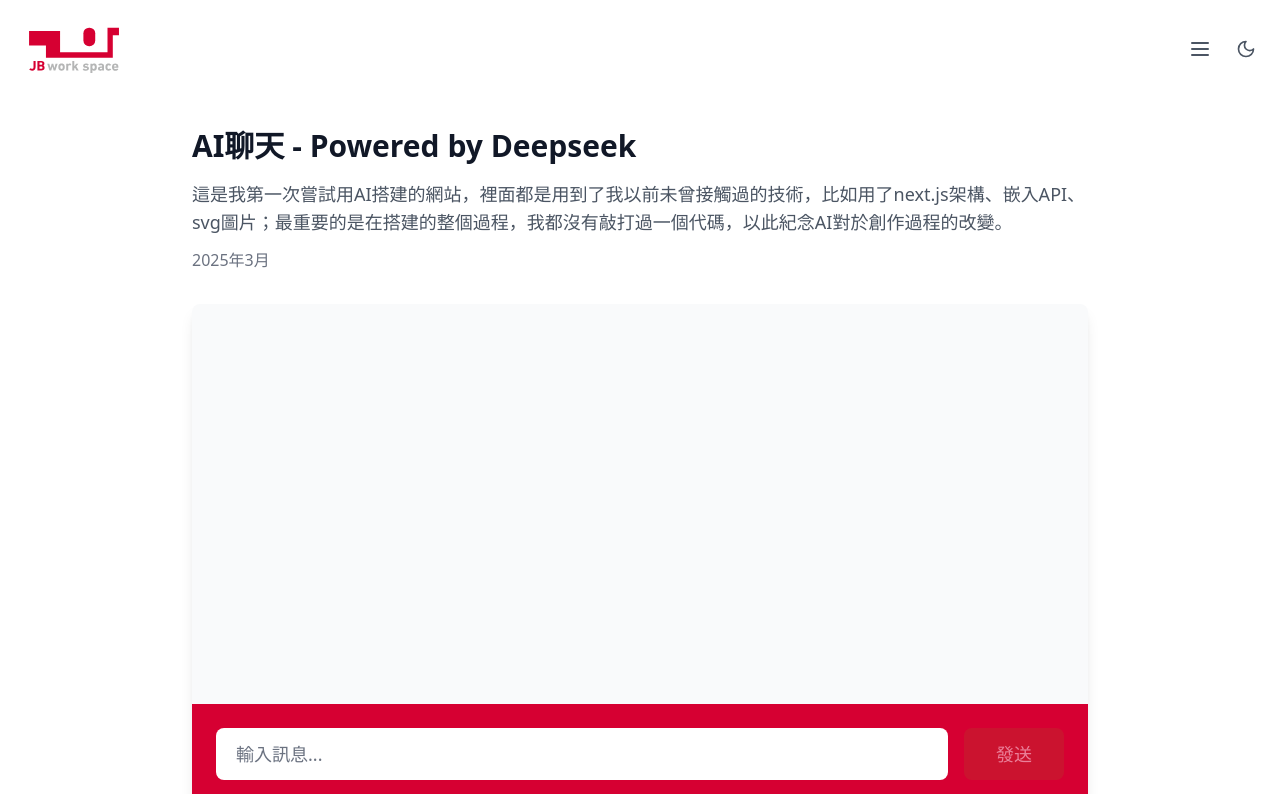
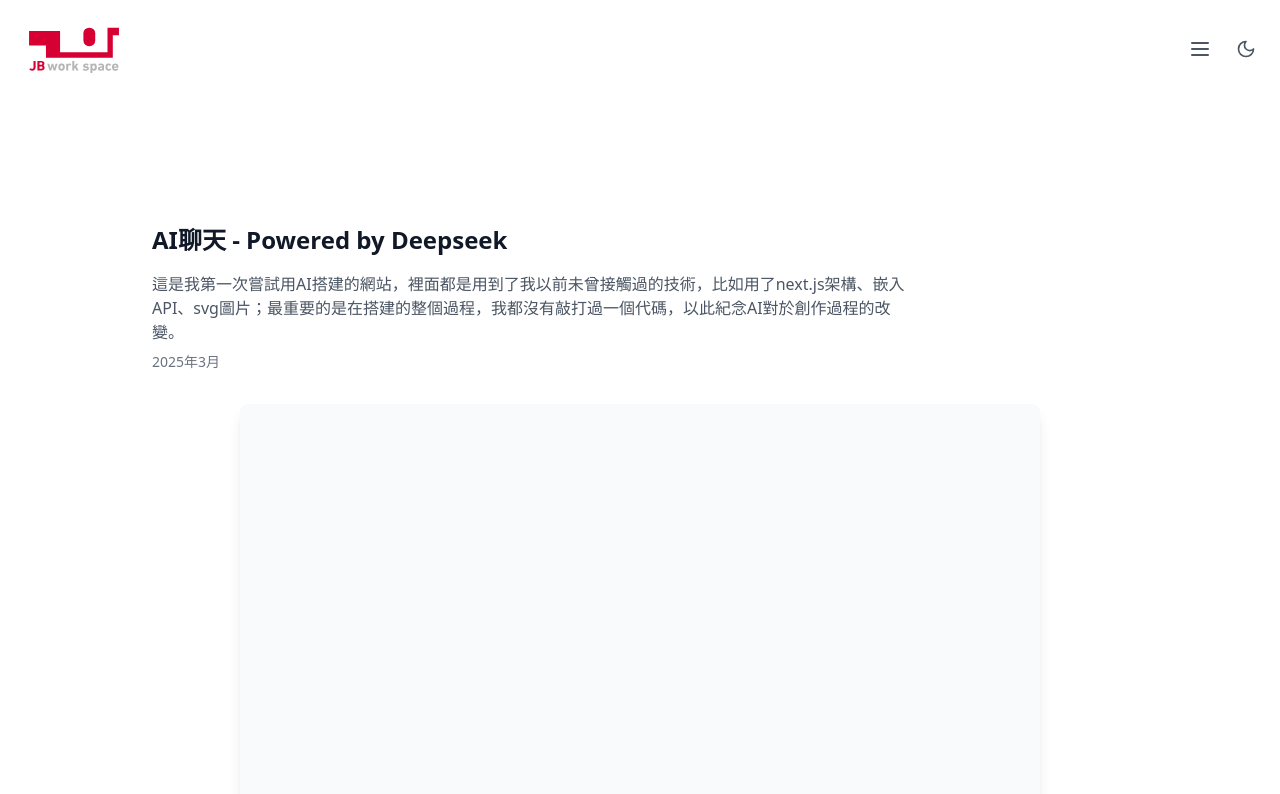
Before and after one commit to elementdeng/aichat, a Next.js app: page / in a window 1280 px wide. Shown: the top 794 px of the page. Built offline with nearby package versions, Linux system fonts and the light colour scheme.

Commit message:
Initial commit

```diff
--- a/app/api/chat/route.ts
+++ b/app/api/chat/route.ts
@@ -40,7 +40,8 @@
       max_tokens: 2000,
       stream: false,
       presence_penalty: 0.6,
-      frequency_penalty: 0.5
+      frequency_penalty: 0.5,
+      timeout: 60000  // 设置60秒超时
     })
 
     console.log('Received response from Deepseek API:', response)
--- a/app/components/ChatInterface.tsx
+++ b/app/components/ChatInterface.tsx
@@ -91,22 +91,26 @@
   }
 
   return (
-    <div className="flex flex-col min-h-[calc(100vh-4rem)]">
-      {/* 介绍文字部分 */}
-      <div className="w-full mb-8">
-        <h1 className="text-2xl sm:text-3xl font-bold mb-4 text-gray-900 dark:text-white">
+    <div className="flex flex-col h-[calc(100vh-80px)]">
+      {/* 介绍文字部分 - 添加标题 */}
+      <div className="container mx-auto px-4 sm:px-6 py-4 sm:py-8">
+        <h1 className="text-xl sm:text-2xl font-bold mb-4 text-gray-900 dark:text-white">
           AI聊天 - Powered by Deepseek
         </h1>
-        <p className="text-gray-600 dark:text-gray-300 leading-relaxed text-base sm:text-lg">
+        <p className="text-gray-600 dark:text-gray-300 leading-relaxed max-w-3xl text-sm sm:text-base">
           這是我第一次嘗試用AI搭建的網站，裡面都是用到了我以前未曾接觸過的技術，比如用了next.js架構、嵌入API、svg圖片；最重要的是在搭建的整個過程，我都沒有敲打過一個代碼，以此紀念AI對於創作過程的改變。
-          <span className="block mt-3 text-sm sm:text-base text-gray-500 dark:text-gray-400">2025年3月</span>
+          <span className="block mt-2 text-xs sm:text-sm text-gray-500 dark:text-gray-400">2025年3月</span>
         </p>
       </div>
 
-      {/* 对话框部分 */}
-      <div className="w-full flex flex-col bg-gray-50 dark:bg-gray-900 rounded-lg shadow-lg mb-6">
-        {/* 消息列表 */}
-        <div className="flex-1 min-h-[400px] max-h-[600px] overflow-y-auto p-4 sm:p-6 space-y-4">
+      {/* 对话框部分 - 修改高度计算和滚动行为 */}
+      <div className="mx-auto w-full sm:w-[600px] lg:w-[800px]
+                      flex flex-col bg-gray-50 dark:bg-gray-900 rounded-lg shadow-lg
+                      mb-6 max-w-full px-2 sm:px-0 h-[calc(100vh-300px)] min-h-[400px] max-h-[700px]">
+        {/* 消息列表 - 修改滚动行为 */}
+        <div className="flex-1 overflow-y-auto p-2 sm:p-4 space-y-4 scrollbar-thin
+                        scrollbar-thumb-gray-300 dark:scrollbar-thumb-gray-600
+                        scrollbar-track-transparent">
           {messages.map((message, index) => (
             <div
               key={index}
@@ -115,19 +119,19 @@
               } items-end space-x-2`}
             >
               {message.role === 'assistant' && (
-                <span className="text-sm sm:text-base text-gray-500 dark:text-gray-400 mb-1 mr-2">
+                <span className="text-xs sm:text-sm text-gray-500 dark:text-gray-400 mb-1 mr-2">
                   AI
                 </span>
               )}
               <div
-                className={`max-w-[85%] sm:max-w-[75%] rounded-lg px-4 py-2 sm:px-5 sm:py-3 ${
+                className={`max-w-[85%] sm:max-w-[80%] rounded-lg px-3 py-2 sm:px-4 sm:py-2 ${
                   message.role === 'user'
                     ? 'bg-[#D60032] text-white'
                     : 'bg-white dark:bg-gray-800 text-gray-700 dark:text-gray-200'
                 }`}
               >
                 {message.role === 'assistant' ? (
-                  <div className="prose dark:prose-invert max-w-none">
+                  <div className="prose dark:prose-invert max-w-none prose-sm">
                     <ReactMarkdown
                       components={{
                         code({node, inline, className, children, ...props}) {
@@ -144,9 +148,9 @@
                             </code>
                           )
                         },
-                        p: ({children}) => <p className="mb-2 last:mb-0 text-base sm:text-lg">{children}</p>,
-                        ul: ({children}) => <ul className="list-disc pl-4 mb-2 text-base sm:text-lg">{children}</ul>,
-                        ol: ({children}) => <ol className="list-decimal pl-4 mb-2 text-base sm:text-lg">{children}</ol>,
+                        p: ({children}) => <p className="mb-2 last:mb-0 text-sm sm:text-base">{children}</p>,
+                        ul: ({children}) => <ul className="list-disc pl-4 mb-2 text-sm sm:text-base">{children}</ul>,
+                        ol: ({children}) => <ol className="list-decimal pl-4 mb-2 text-sm sm:text-base">{children}</ol>,
                         li: ({children}) => <li className="mb-1">{children}</li>,
                         a: ({href, children}) => (
                           <a href={href} className="text-blue-500 hover:underline" target="_blank" rel="noopener noreferrer">
@@ -159,11 +163,11 @@
                     </ReactMarkdown>
                   </div>
                 ) : (
-                  <span className="text-base sm:text-lg">{message.content}</span>
+                  <span className="text-sm sm:text-base">{message.content}</span>
                 )}
               </div>
               {message.role === 'user' && (
-                <span className="text-sm sm:text-base text-gray-500 dark:text-gray-400 mb-1 ml-2">
+                <span className="text-xs sm:text-sm text-gray-500 dark:text-gray-400 mb-1 ml-2">
                   我
                 </span>
               )}
@@ -171,32 +175,33 @@
           ))}
           {isLoading && (
             <div className="flex justify-start items-end space-x-2">
-              <span className="text-sm sm:text-base text-gray-500 dark:text-gray-400 mb-1 mr-2">
+              <span className="text-xs sm:text-sm text-gray-500 dark:text-gray-400 mb-1 mr-2">
                 AI
               </span>
-              <div className="bg-white dark:bg-gray-800 rounded-lg px-4 py-2 sm:px-5 sm:py-3 text-base sm:text-lg text-gray-700 dark:text-gray-200">
+              <div className="bg-white dark:bg-gray-800 rounded-lg px-3 py-2 sm:px-4 sm:py-2 text-sm sm:text-base text-gray-700 dark:text-gray-200">
                 正在思考...
               </div>
             </div>
           )}
+          {/* 添加用于滚动的空div */}
           <div ref={messagesEndRef} />
         </div>
 
-        {/* 输入框部分 */}
-        <div className="p-4 sm:p-6 bg-[#D60032] dark:bg-[rgb(22,33,57)] rounded-b-lg">
-          <div className="flex space-x-3 sm:space-x-4">
+        {/* 输入框部分 - 更新深色主题背景色 */}
+        <div className="p-2 sm:p-4 bg-[#D60032] dark:bg-[rgb(22,33,57)]">
+          <div className="flex space-x-2 sm:space-x-4">
             <input
               type="text"
               value={input}
               onChange={(e) => setInput(e.target.value)}
               onKeyPress={(e) => e.key === 'Enter' && handleSubmit()}
               placeholder="輸入訊息..."
-              className="flex-1 px-4 py-2 sm:px-5 sm:py-3 text-base sm:text-lg rounded-lg border-0 bg-white text-gray-900 placeholder-gray-500 outline-none focus:outline-none focus:ring-0"
+              className="flex-1 px-3 py-2 sm:px-4 sm:py-2 text-sm sm:text-base rounded-lg border-0 bg-white text-gray-900 placeholder-gray-500 outline-none focus:outline-none focus:ring-0"
             />
             <button
               onClick={handleSubmit}
               disabled={isLoading || !input.trim()}
-              className={`px-6 sm:px-8 py-2 sm:py-3 rounded-lg transition-colors font-medium text-base sm:text-lg
+              className={`px-4 sm:px-6 py-2 rounded-lg transition-colors font-medium text-sm sm:text-base
                 ${!input.trim()
                   ? 'bg-[#C1272D] text-white'
                   : 'bg-white text-[#D60032] dark:text-[rgb(22,33,57)] hover:bg-gray-100'
--- a/app/page.tsx
+++ b/app/page.tsx
@@ -2,8 +2,8 @@
 
 export default function Home() {
   return (
-    <main className="flex min-h-screen flex-col items-center justify-start py-8 px-4 sm:px-6 lg:px-8">
-      <div className="w-full max-w-4xl mx-auto">
+    <main className="flex min-h-screen flex-col items-center justify-between p-24">
+      <div className="w-full max-w-5xl">
         <ChatInterface />
       </div>
     </main>
--- a/next.config.js
+++ b/next.config.js
@@ -10,7 +10,8 @@
   output: 'standalone',
   // 图片优化配置
   images: {
-    unoptimized: true
+    unoptimized: true,
+    domains: ['ai-chat-bot-orpin.vercel.app']
   },
   // 添加重写规则
   async rewrites() {
@@ -24,7 +25,7 @@
   async headers() {
     return [
       {
-        source: '/api/:path*',
+        source: '/:path*',
         headers: [
           { key: 'Access-Control-Allow-Credentials', value: 'true' },
           { key: 'Access-Control-Allow-Origin', value: '*' },
@@ -33,6 +34,10 @@
         ],
       },
     ]
+  },
+  // 添加环境变量配置
+  env: {
+    NEXT_PUBLIC_API_URL: process.env.NEXT_PUBLIC_API_URL || 'https://ai-chat-bot-orpin.vercel.app'
   }
 }
 
```
Also changed, not shown: package.json (+16 -14 lines).
